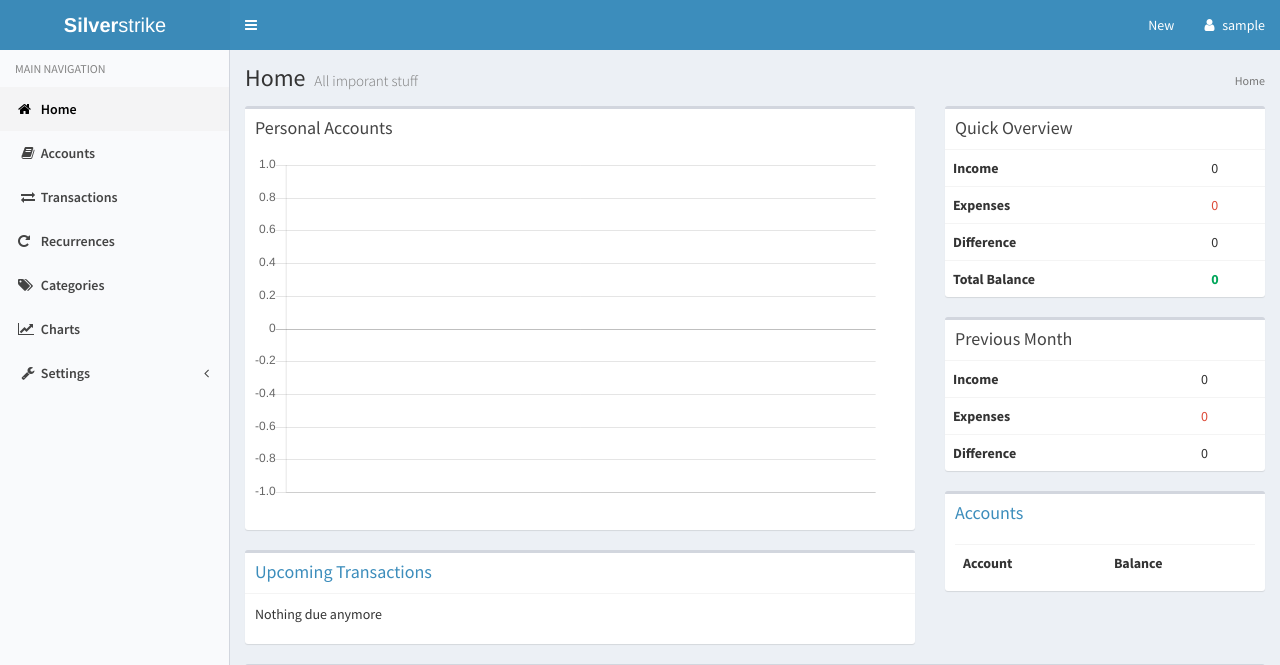
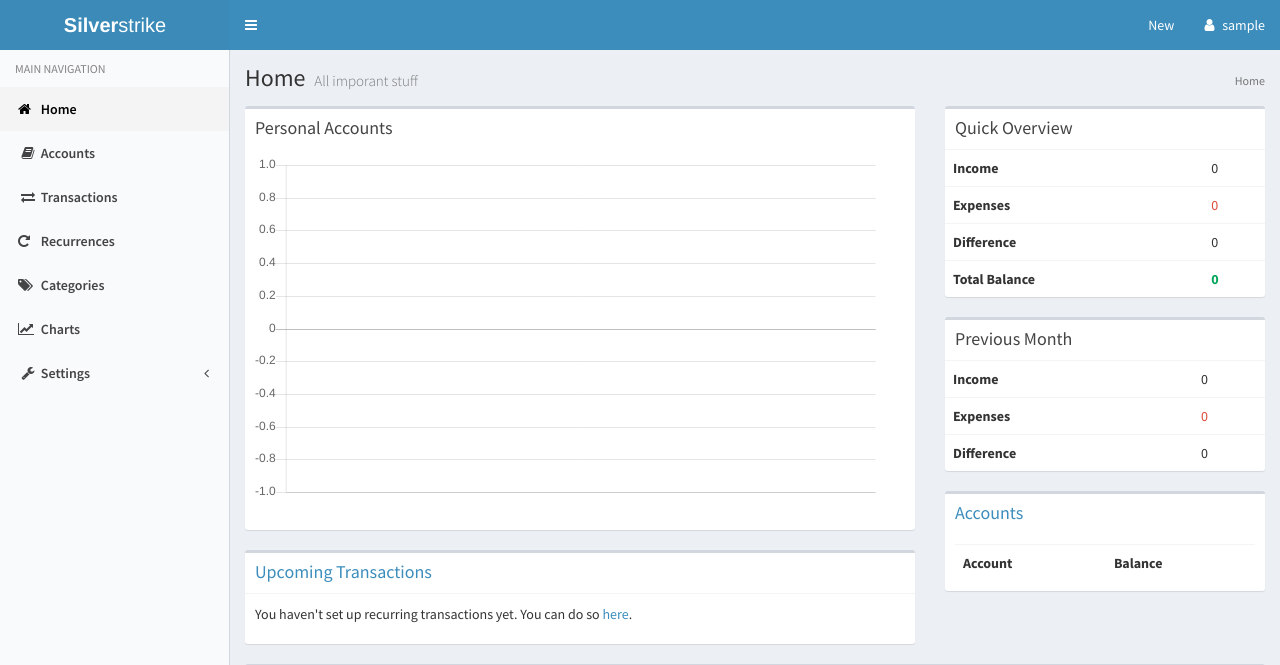
Before and after one commit to simhnna/PyAccountant, a Django app: page / in a window 1280 px wide. Shown: the top 665 px of the page. Run offline with Django 3.2, Linux system fonts and the light colour scheme; the visitor is signed in with stand-in values (Sample User, id 1); data comes from the database, SQL or seed files in the repository; data that the repository does not hold is empty; some libraries are stand-ins or nearby versions.

Commit message:
update index

```diff
--- a/silverstrike/templates/silverstrike/index.html
+++ b/silverstrike/templates/silverstrike/index.html
@@ -115,7 +115,12 @@
 {% endfor %}
 </table>
 {% else %}
-<p>{% trans 'Nothing due anymore' %}</p>
+<p>
+{% url 'recurrences' as recurrence_url %}
+{% blocktrans %}
+You haven't set up recurring transactions yet. You can do so <a href="{{ recurrence_url}}">here</a>.
+{% endblocktrans %}
+</p>
 {% endif %}
 </div>
 </div>
```
